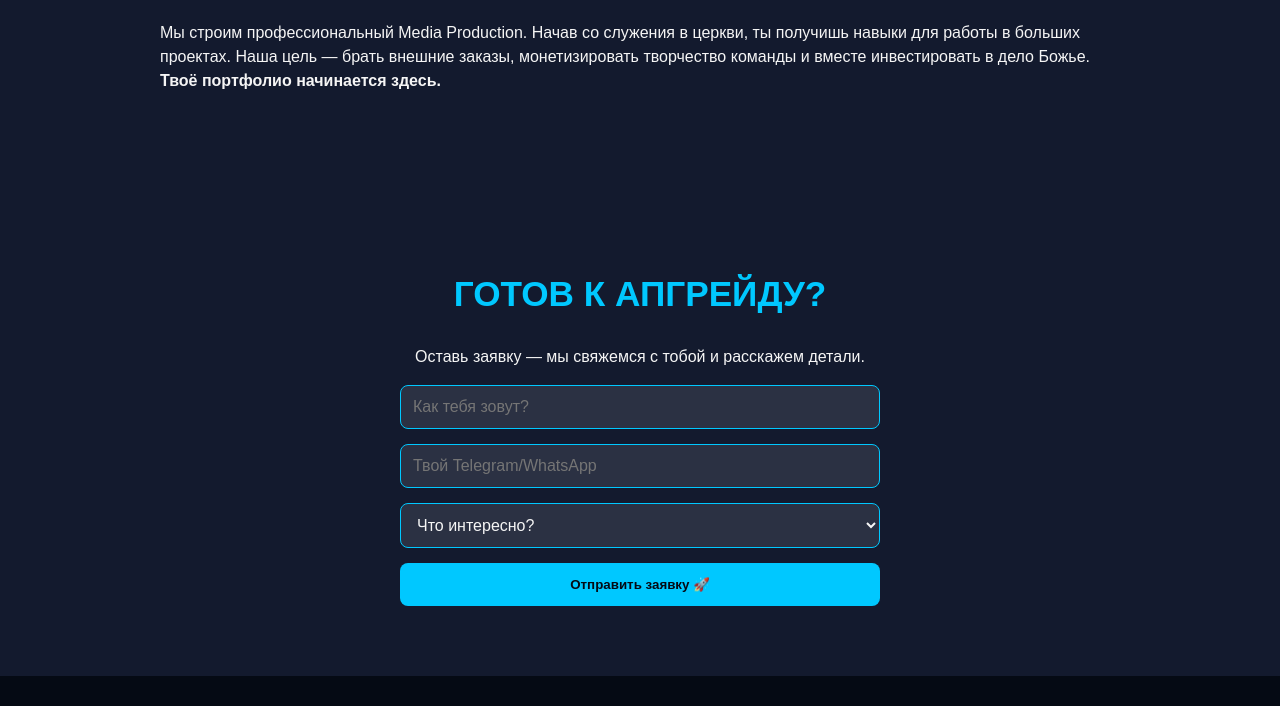
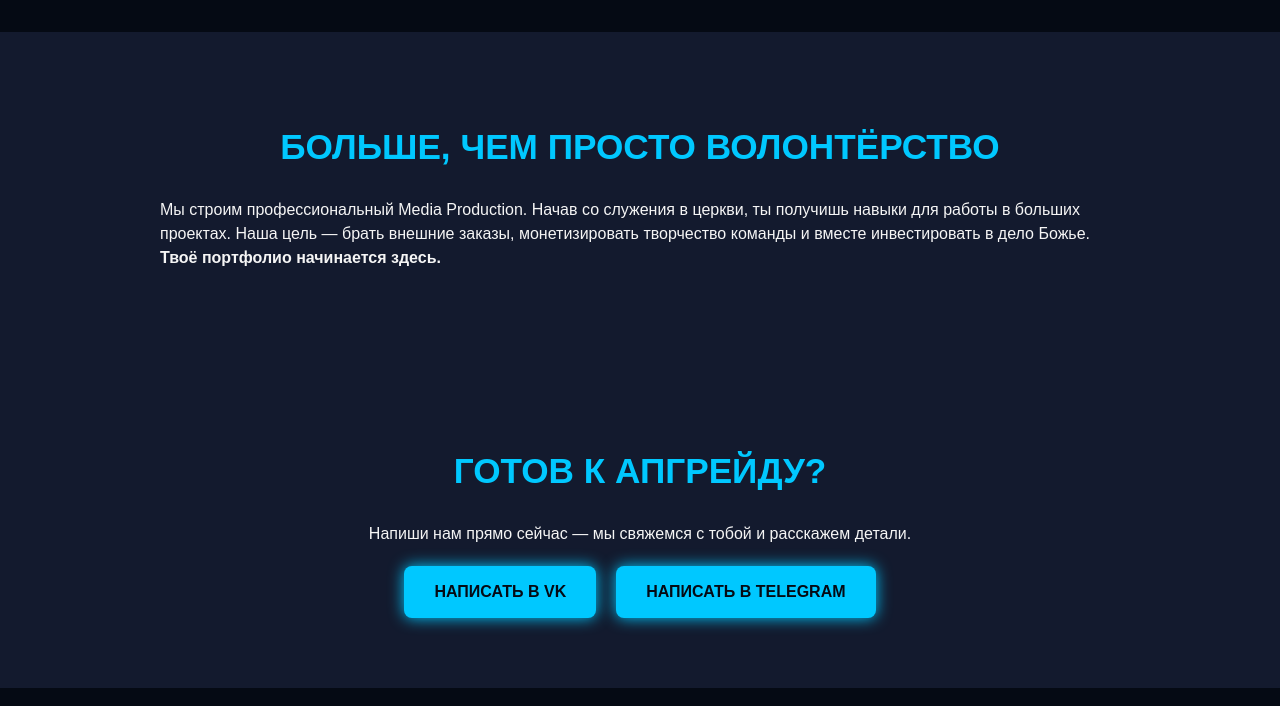
Before and after one commit to holodno55767-hue/digital-apostles-site, a plain HTML site: page index.html in a window 1280 px wide. Shown: the part 2069-2775 px from the top of the page. Drawn offline with Linux system fonts and the light colour scheme.

Commit message:
Add updated index.html with futuristic design and new images

```diff
--- a/index.html
+++ b/index.html
@@ -75,9 +75,12 @@
             justify-content: center;
             align-items: center;
             text-align: center;
-            background-image: url(''); /* можно добавить фон-видео или изображение */
+            /* Используем фоновое изображение для параллакса */
+            background-image: url('hero-bg.png');
             background-size: cover;
             background-position: center;
+            /* Фиксируем фон для параллакса */
+            background-attachment: fixed;
             position: relative;
         }
 
@@ -143,6 +146,15 @@
         .role:hover {
             transform: translateY(-4px);
             background-color: var(--card-hover);
+        }
+
+        /* Изображения внутри карточек ролей */
+        .role-img {
+            width: 100%;
+            height: 160px;
+            object-fit: cover;
+            border-radius: var(--border-radius);
+            margin-bottom: 10px;
         }
 
         .role h3 {
@@ -213,6 +225,18 @@
             color: var(--bg);
         }
 
+        /* Ссылки в секции контактов */
+        .contact-links {
+            display: flex;
+            gap: 20px;
+            justify-content: center;
+            flex-wrap: wrap;
+            margin-top: 20px;
+        }
+        .contact-links .btn-primary {
+            margin: 0;
+        }
+
         footer {
             background-color: var(--bg);
             padding: 20px;
@@ -252,21 +276,25 @@
         <h2>Твоя роль в экосистеме</h2>
         <div class="roles-grid">
             <div class="role">
+                <img src="role-video.jpg" alt="Видео" class="role-img">
                 <h3>CREATOR (Reels & Shorts)</h3>
                 <p>Нарезка проповедей на вирусные ролики. Мы дадим ИИ, который сам ищет лучшие моменты. Твоя задача — стиль, динамика, субтитры.</p>
                 <div class="tag">🔥 Easy Start</div>
             </div>
             <div class="role">
+                <img src="role-smm.jpg" alt="SMM" class="role-img">
                 <h3>SMM Visionary</h3>
                 <p>Управление сообществами (VK, TG, YouTube). Генерация текстов и картинок через нейросети. Ты станешь голосом бренда церкви.</p>
                 <div class="tag">🤖 AI Powered</div>
             </div>
             <div class="role">
+                <img src="role-stream.jpg" alt="Прямой эфир" class="role-img">
                 <h3>Stream Operator</h3>
                 <p>Прямой эфир. Две камеры. Ты решаешь, что увидит мир. Драйв, ответственность и полное погружение в процесс служения.</p>
                 <div class="tag">🎥 Pro Skill</div>
             </div>
             <div class="role">
+                <img src="role-web.jpg" alt="Web" class="role-img">
                 <h3>Web Builder</h3>
                 <p>Лендинги, сайты, интерактивные презентации. No‑code инструменты. Создавай удобную цифровую среду для людей.</p>
                 <div class="tag">💻 Career Boost</div>
@@ -298,23 +326,12 @@
     <!-- Форма / CTA -->
     <section class="form-section" id="signup">
         <h2>Готов к апгрейду?</h2>
-        <p>Оставь заявку — мы свяжемся с тобой и расскажем детали.</p>
-        <!-- Чтобы форма работала, замените action на URL сервиса приёма форм
-             (например, Formspree: https://formspree.io/f/yourid). Поле method="POST" оставить. -->
-        <!-- Здесь можно подключить сервис обработки форм (например, Formspree). Пока форма не отправляет данные -->
-        <form action="#" method="POST">
-            <input type="text" name="name" placeholder="Как тебя зовут?" required>
-            <input type="text" name="contact" placeholder="Твой Telegram/WhatsApp" required>
-            <select name="role" required>
-                <option value="" disabled selected>Что интересно?</option>
-                <option value="video">Видео (Reels & Shorts)</option>
-                <option value="smm">SMM (Соцсети)</option>
-                <option value="stream">Прямой эфир</option>
-                <option value="web">Веб‑креатор</option>
-                <option value="all">Хочу всё</option>
-            </select>
-            <button type="submit">Отправить заявку 🚀</button>
-        </form>
+        <p>Напиши нам прямо сейчас — мы свяжемся с тобой и расскажем детали.</p>
+        <!-- Заменили форму на прямые ссылки, чтобы 404 не возникал. Эти ссылки открывают диалог в VK или Telegram. -->
+        <div class="contact-links">
+            <a href="https://vk.me/g.vibes767" class="btn-primary" target="_blank">Написать в VK</a>
+            <a href="https://t.me/GVibesMedia" class="btn-primary" target="_blank">Написать в Telegram</a>
+        </div>
     </section>
 
     <!-- Подвал -->
```
Also changed, not shown: 5 other files.
